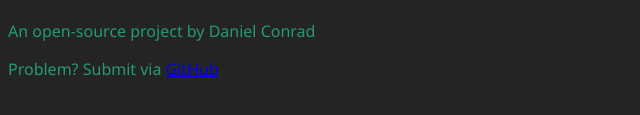
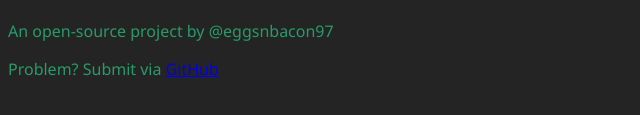
Before and after one commit to eggsnbacon97/zen-help, a plain HTML site: page index.html in a window 1280 px wide. Shown: the part 489-604 px from the top of the page, 0-640 px from the left. Drawn offline with nearby package versions, Linux system fonts and the light colour scheme.

Commit message:
footer modification

```diff
--- a/index.html
+++ b/index.html
@@ -173,7 +173,7 @@
 
     <footer>
       <p>
-      An open-source project by Daniel Conrad
+      An open-source project by @eggsnbacon97
       </p>
       <p>
         Problem? Submit via <a href="https://github.com/eggsnbacon97/zen-help/issues">GitHub</a>
```
Also changed, not shown: pages/about.html (+1 -1 lines), pages/contact.html (+1 -1 lines), pages/guide-home.html (+1 -1 lines).
